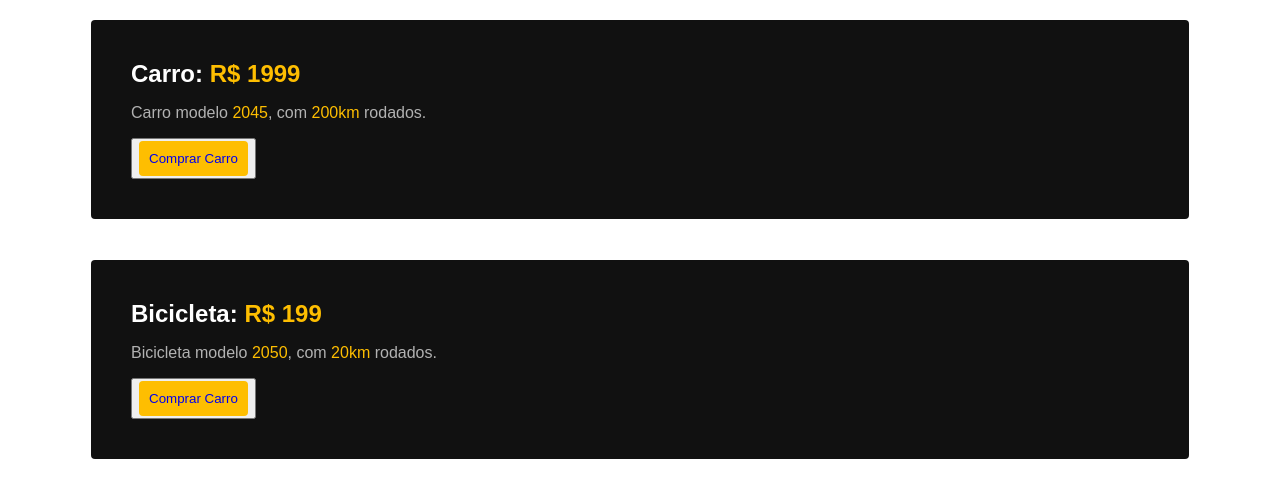
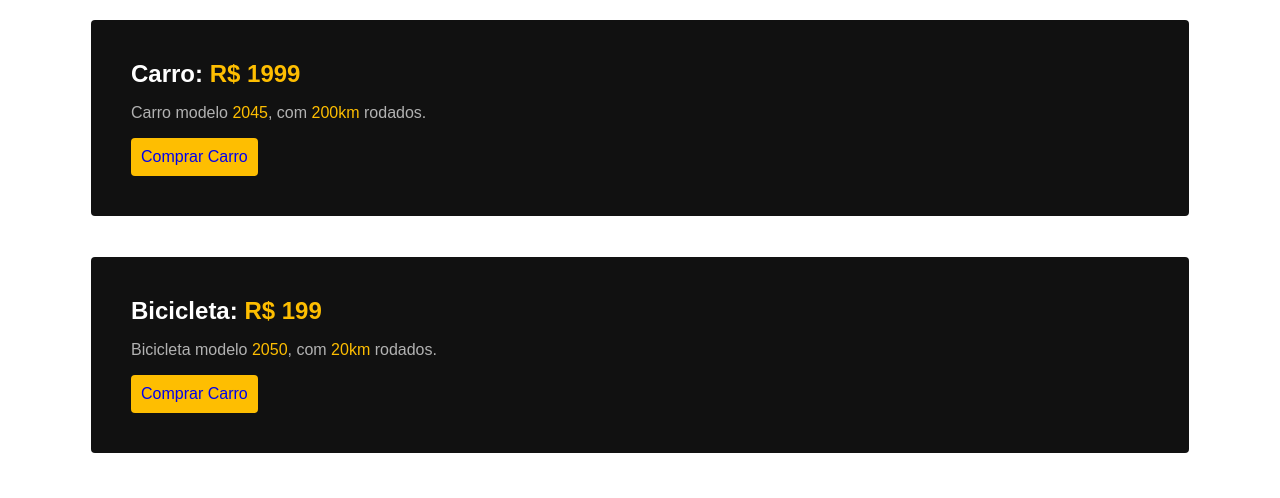
Before and after one commit to MelPLens/HTML-CSS-JavaScript-por-Mel-Plens, a plain HTML site: page css/index.html in a window 1280 px wide. Shown: the part 108-606 px from the top of the page. Drawn offline with Linux system fonts and the light colour scheme.

Commit message:
Update index.html

```diff
--- a/css/index.html
+++ b/css/index.html
@@ -13,13 +13,13 @@
   <div class="carro">
     <h2>Carro: <span>R$ 1999</span></h2>
     <p>Carro modelo <span>2045</span>, com <span>200km</span> rodados.</p>
-    <button><a href="/"> Comprar Carro</a></button>
+    <a href="/"> Comprar Carro</a>
   </div>
 
   <div class="bicicleta">
     <h2>Bicicleta: <span>R$ 199</span></h2>
     <p>Bicicleta modelo <span>2050</span>, com <span>20km</span> rodados.</p>
-    <button><a href="/"> Comprar Carro</a></button>
+    <a href="/"> Comprar Carro</a>
   </div>
 
 </body>
```
